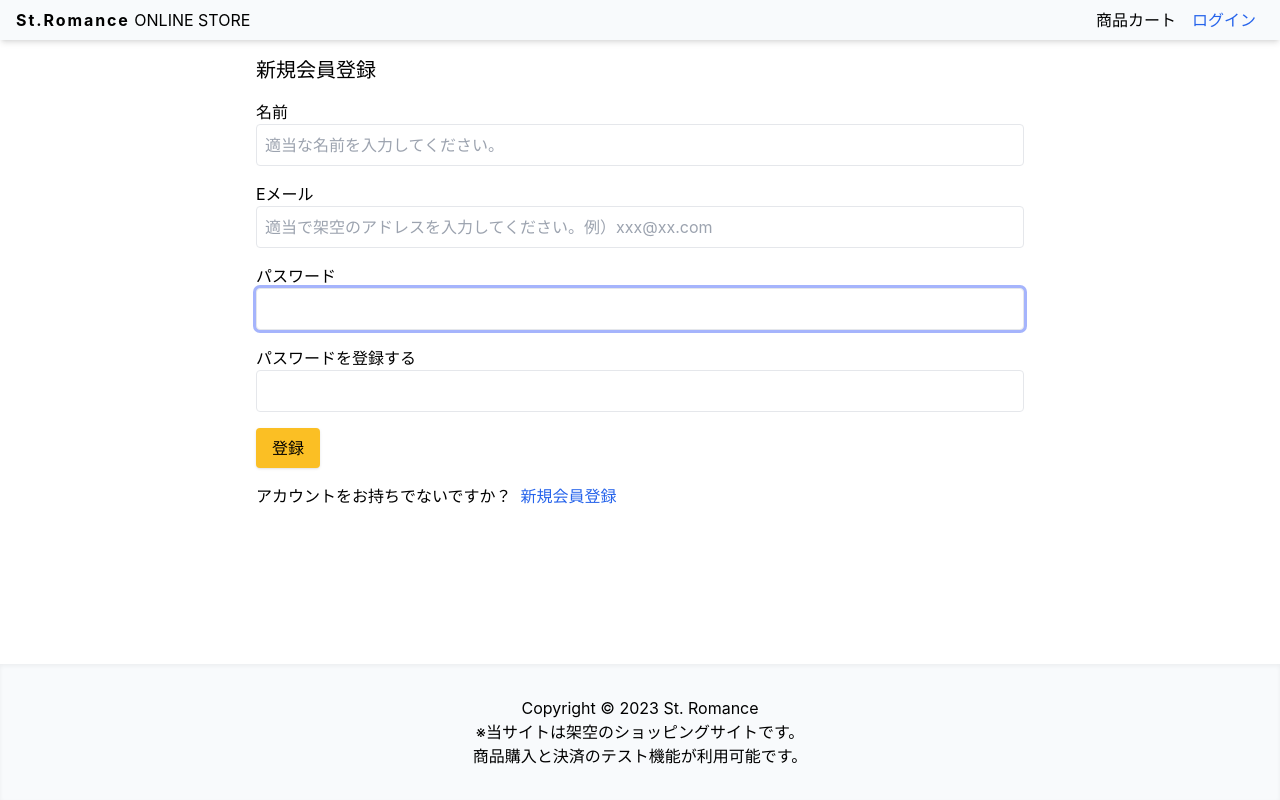
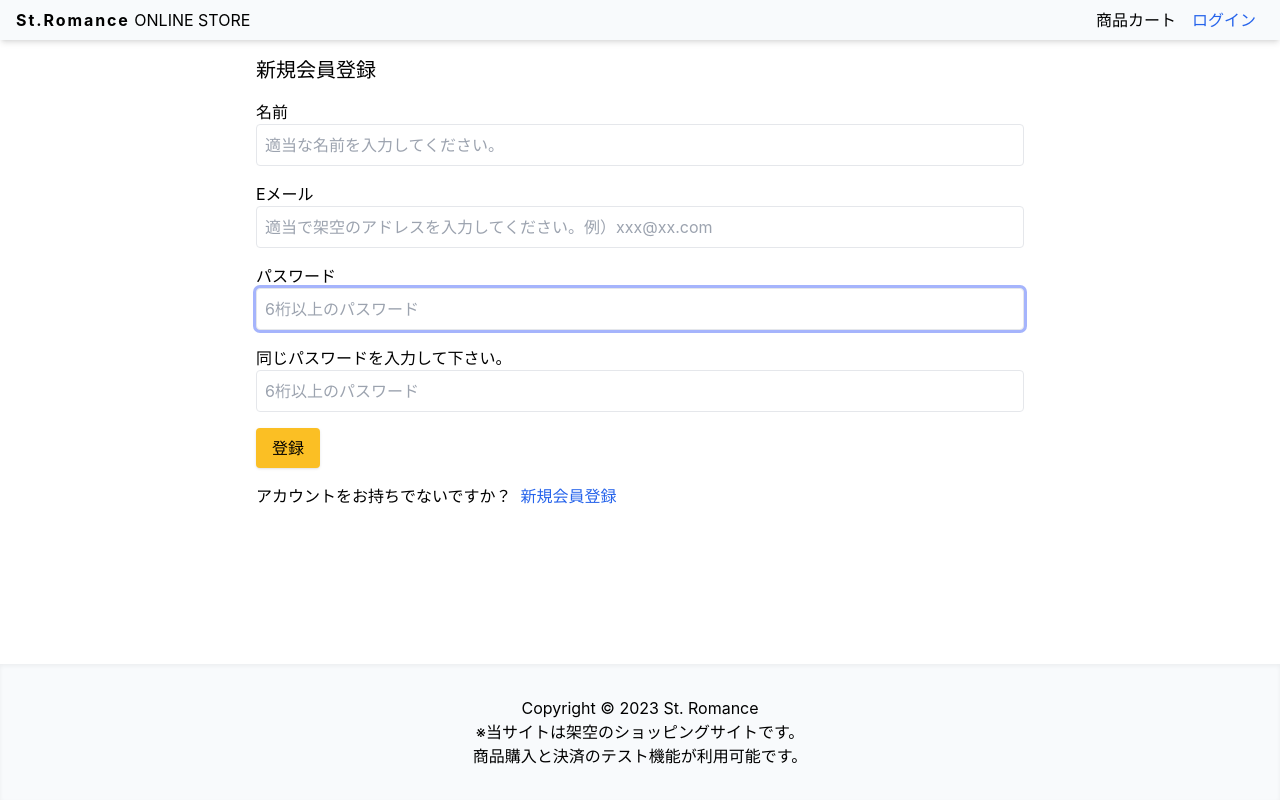
Before and after one commit to pilot99fsa/st_romance_ecommerce, a Next.js app: page /register in a window 1280 px wide. Built offline with nearby package versions, Linux system fonts and the light colour scheme; no server answers.

Commit message:
Update register.js
会員登録フォームを修正

```diff
--- a/pages/register.js
+++ b/pages/register.js
@@ -113,6 +113,7 @@ const LoginScreen = () => {
           <label htmlFor="パスワード">パスワード</label>
           <input
             type="password"
+            placeholder='6桁以上のパスワード'
             {...register('password', {
               required: 'パスワードを入力して下さい',
               minLength: { value: 6, message: '少なくとも5文字以上は必要です' },
@@ -127,10 +128,11 @@ const LoginScreen = () => {
         </div>
 
         <div className="mb-4">
-          <label htmlFor="パスワードを認証">パスワードを登録する</label>
+          <label htmlFor="パスワードを認証">同じパスワードを入力して下さい。</label>
           <input
             className="w-full"
             type="password"
+            placeholder='6桁以上のパスワード'
             id="confirmPassword"
             {...register('confirmPassword', {
               required: 'パスワードを登録して下さい。',
```
